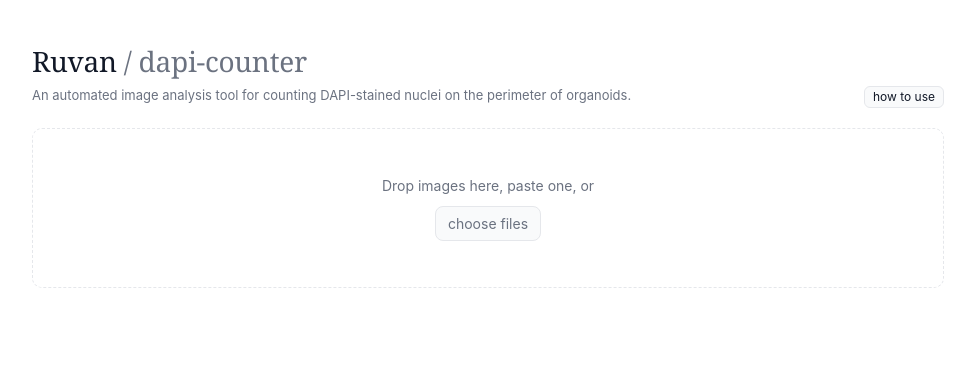
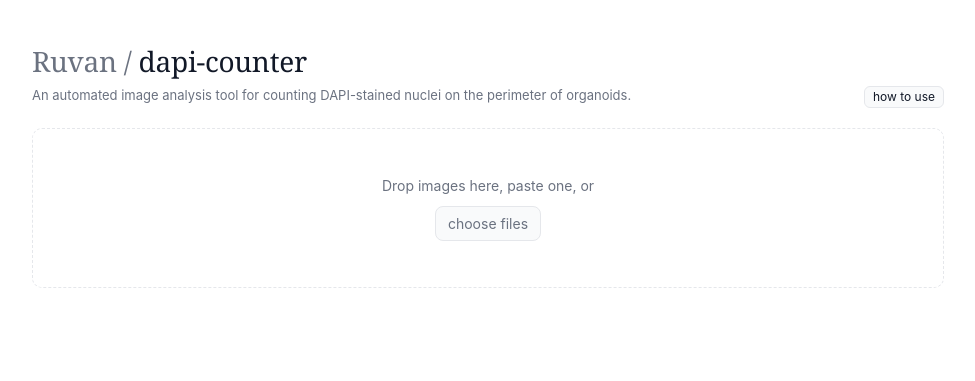
Before and after one commit to rjayasin/dapi-counter, a plain HTML site: page index.html in a window 1280 px wide. Shown: the whole page, without its empty margins (152-1127 px from the left). Drawn offline with Linux system fonts and the light colour scheme.

Commit message:
Grey out "Ruvan /" in the header and show the page name in the main text color
Matches the other rjayasin.github.io pages.

Co-Authored-By: Claude Opus 5.5 <noreply@anthropic.com>

```diff
--- a/index.html
+++ b/index.html
@@ -698,7 +698,8 @@
   <body>
     <header>
       <h1>
-        <a href="https://rjayasin.github.io/">Ruvan</a> <span class="crumb">/ dapi-counter</span>
+        <a class="crumb" href="https://rjayasin.github.io/">Ruvan</a>
+        <span class="crumb">/</span> dapi-counter
       </h1>
       <div class="intro">
         <p class="subtitle">
```
